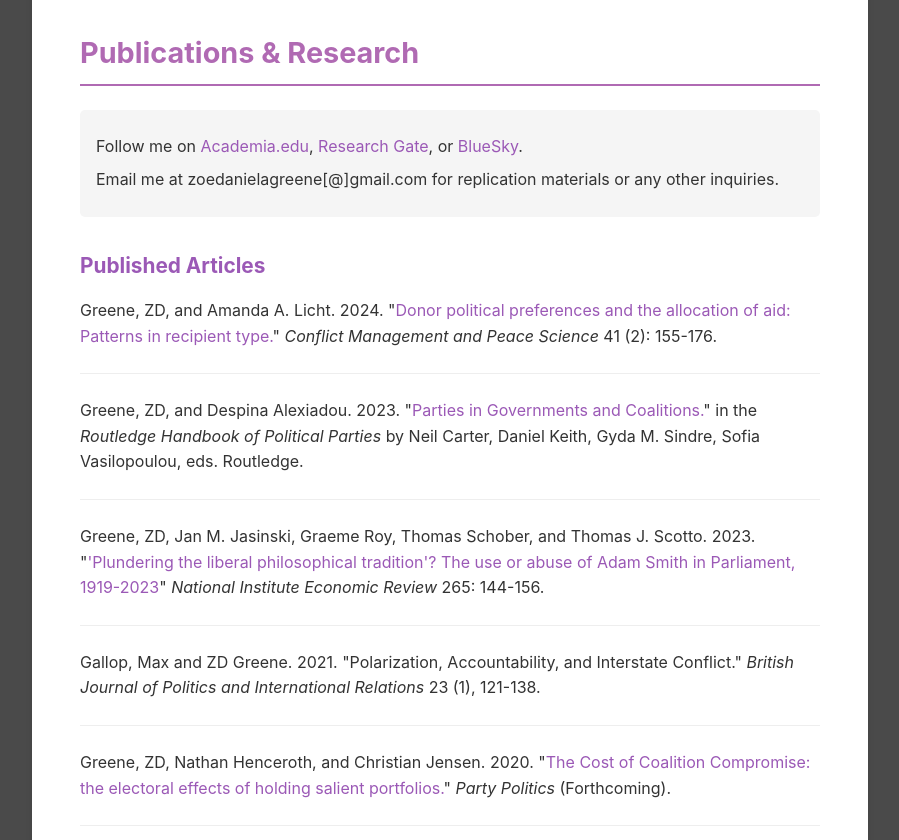
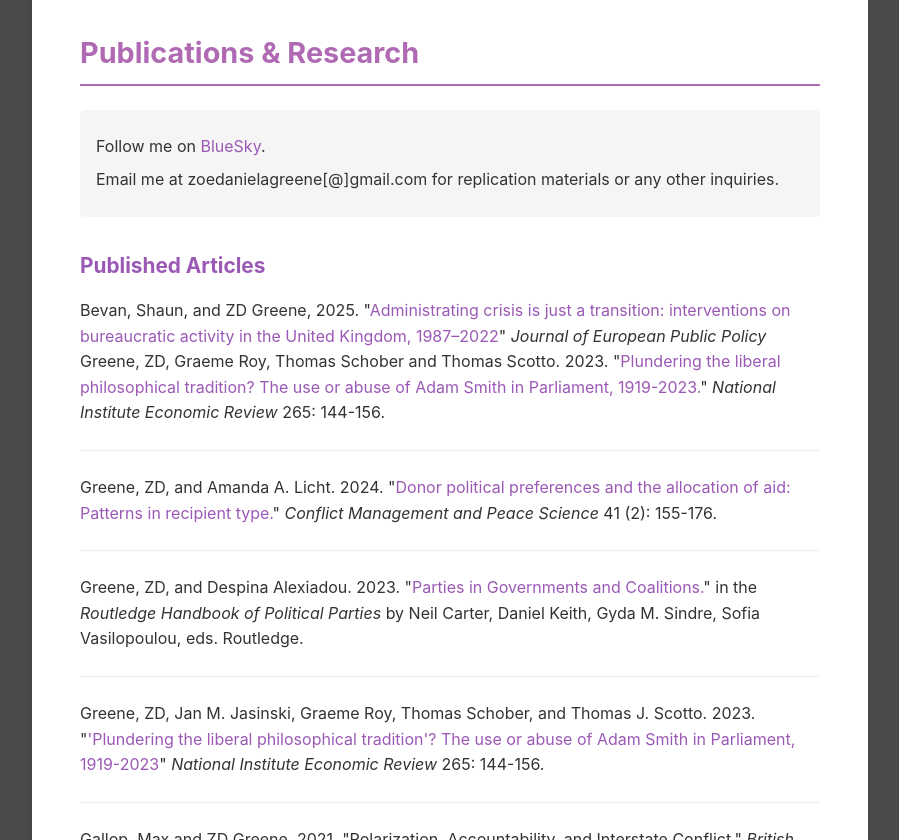
Before and after one commit to zoegrune/zoegrune, a plain HTML site: page publications.html in a window 1280 px wide. Shown: the part 260-1100 px from the top of the page, without its empty margins (190-1089 px from the left). Drawn offline with Linux system fonts and the light colour scheme.

Commit message:
Update publications.html

```diff
--- a/publications.html
+++ b/publications.html
@@ -174,11 +174,18 @@
             <h2>Publications & Research</h2>
 
             <div class="contact-info">
-                <p>Follow me on <a href="http://uni-mannheim.academia.edu/ZacharyGreene" target="_blank">Academia.edu</a>, <a href="https://www.researchgate.net/profile/Zachary_Greene2" target="_blank">Research Gate</a>, or <a href="https://bsky.app/profile/zacdgreene.bsky.social" target="_blank">BlueSky</a>.</p>
+                <p>Follow me on <a href="https://bsky.app/profile/zdgreene.bsky.social" target="_blank">BlueSky</a>.</p>
                 <p>Email me at zoedanielagreene[@]gmail.com for replication materials or any other inquiries.</p>
             </div>
 
             <h3>Published Articles</h3>
+
+            <div class="publication">
+            Bevan, Shaun, and ZD Greene, 2025. "<a href="https://doi.org/10.1080/13501763.2025.2514827" target="_blank">Administrating crisis is just a transition: interventions on bureaucratic activity in the United Kingdom, 1987–2022</a>" <em>Journal of European Public Policy</em>
+
+            <div class="publication">
+            Greene, ZD, Graeme Roy, Thomas Schober and Thomas Scotto. 2023. "<a href="https://ideas.repec.org/a/cup/nierev/v265y2023ip144-156_10.html" target="_blank">Plundering the liberal philosophical tradition? The use or abuse of Adam Smith in Parliament, 1919-2023.</a>" <em>National Institute Economic Review</em> 265: 144-156.
+           </div>
 
             <div class="publication">
                 Greene, ZD, and Amanda A. Licht. 2024. "<a href="https://journals.sagepub.com/doi/full/10.1177/07388942231195300" target="_blank">Donor political preferences and the allocation of aid: Patterns in recipient type.</a>" <em>Conflict Management and Peace Science</em> 41 (2): 155-176.
```
